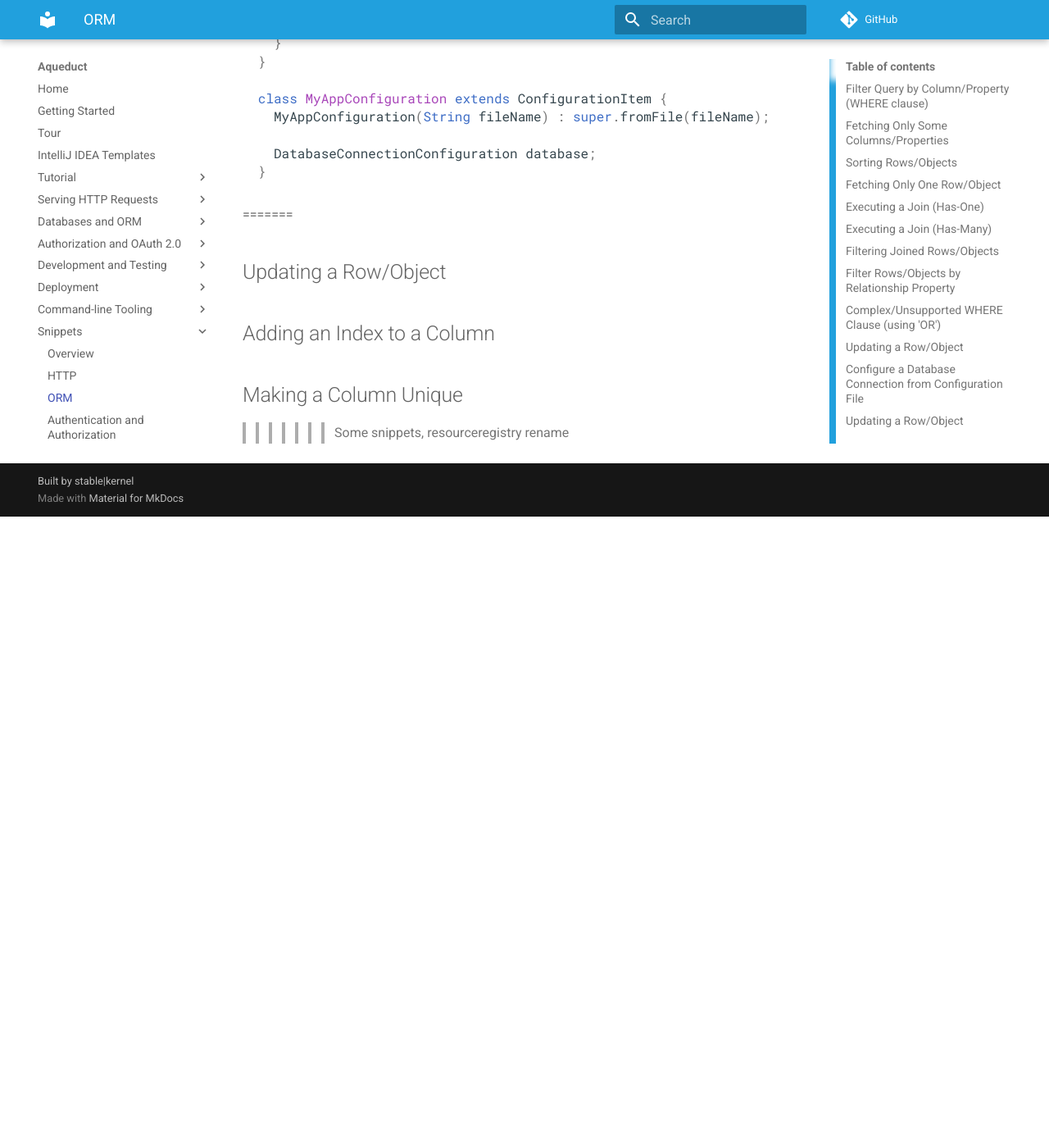
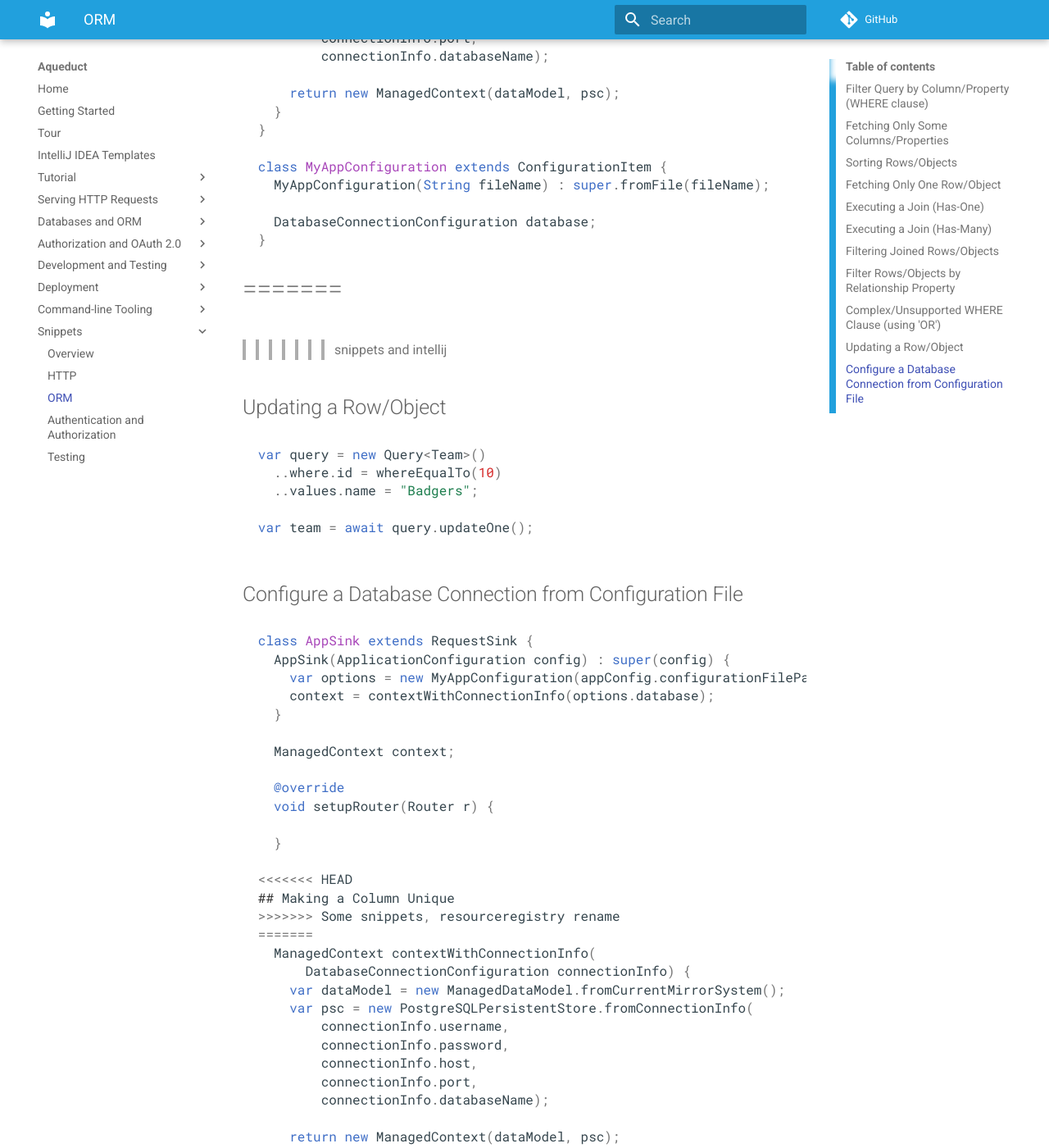
Before and after one commit to stablekernel/aqueduct, an MkDocs documentation site: the page built from source/docs/snippets/orm.md, in a window 1280 px wide and 1400 px high, scrolled down 2833 px. Shown: the whole window at 82% size. Built offline with MkDocs 1.6.1 and Material for MkDocs 9.7.7, drawn with Linux system fonts in a browser that asks for light colours; comment, search, counter and statistics services are not loaded; old or Windows-style settings are respelled for this version of MkDocs; before the commit the page ends 3463 px from its top, so only the background shows below that; some of the changed text lies outside the part shown.

Commit message:
snippets and intellij

````diff
--- a/source/docs/snippets/orm.md
+++ b/source/docs/snippets/orm.md
@@ -69,6 +69,9 @@
 ```
 
 <<<<<<< HEAD
+<<<<<<< HEAD
+=======
+>>>>>>> snippets and intellij
 ## Complex/Unsupported WHERE Clause (using 'OR')
 
 ```dart
@@ -81,6 +84,7 @@
 var badgerAndGopherTeams = await query.fetch();
 ```
 
+<<<<<<< HEAD
 ## Updating a Row/Object
 
 ```dart
@@ -129,11 +133,57 @@
 
 ```
 =======
+=======
+>>>>>>> snippets and intellij
 ## Updating a Row/Object
 
-##
+```dart
+var query = new Query<Team>()
+  ..where.id = whereEqualTo(10)
+  ..values.name = "Badgers";
 
-## Adding an Index to a Column
+var team = await query.updateOne();
+```
 
+## Configure a Database Connection from Configuration File
+
+```dart
+class AppSink extends RequestSink {
+  AppSink(ApplicationConfiguration config) : super(config) {
+    var options = new MyAppConfiguration(appConfig.configurationFilePath);
+    context = contextWithConnectionInfo(options.database);
+  }
+
+  ManagedContext context;
+
+  @override
+  void setupRouter(Router r) {
+
+  }
+
+<<<<<<< HEAD
 ## Making a Column Unique
 >>>>>>> Some snippets, resourceregistry rename
+=======
+  ManagedContext contextWithConnectionInfo(
+      DatabaseConnectionConfiguration connectionInfo) {
+    var dataModel = new ManagedDataModel.fromCurrentMirrorSystem();
+    var psc = new PostgreSQLPersistentStore.fromConnectionInfo(
+        connectionInfo.username,
+        connectionInfo.password,
+        connectionInfo.host,
+        connectionInfo.port,
+        connectionInfo.databaseName);
+
+    return new ManagedContext(dataModel, psc);
+  }
+}
+
+class MyAppConfiguration extends ConfigurationItem {
+  MyAppConfiguration(String fileName) : super.fromFile(fileName);
+
+  DatabaseConnectionConfiguration database;
+}
+
+```
+>>>>>>> snippets and intellij
````
Also changed, not shown: source/docs/index.md (+5 -0 lines).
